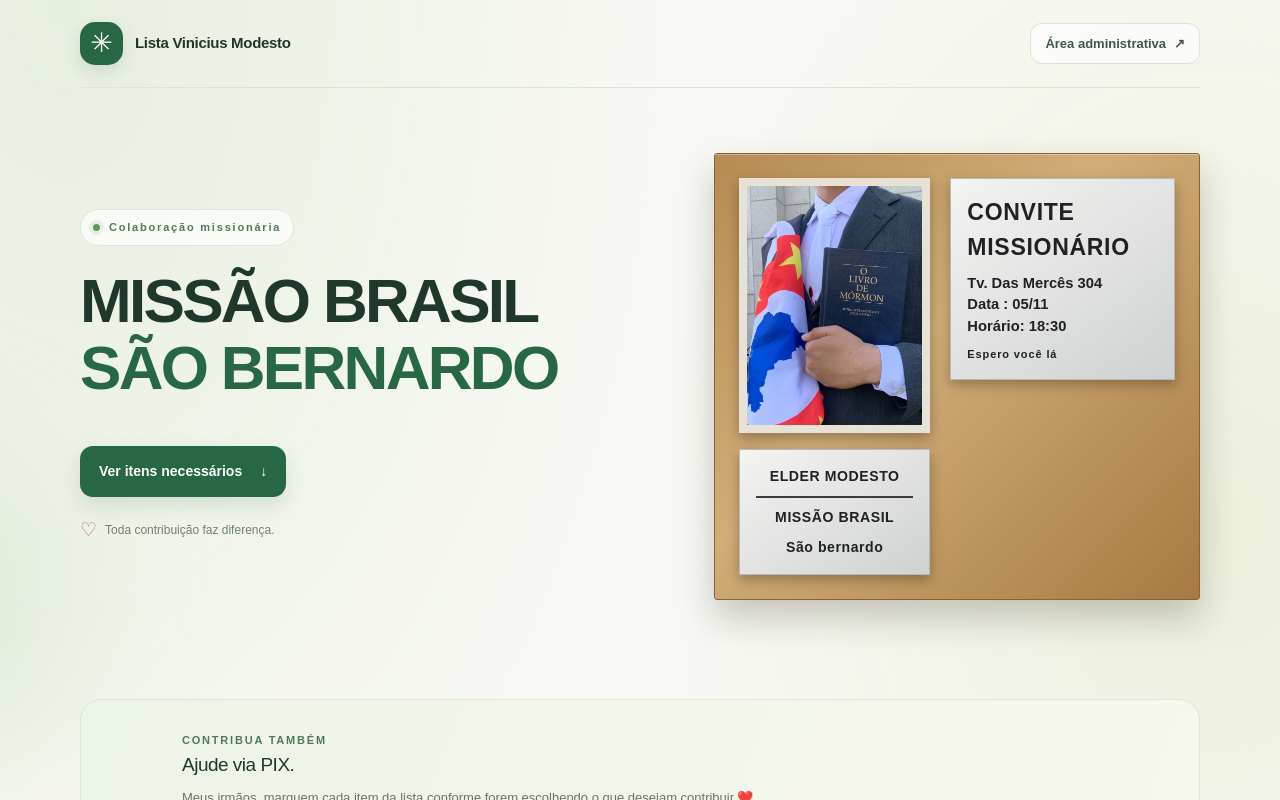
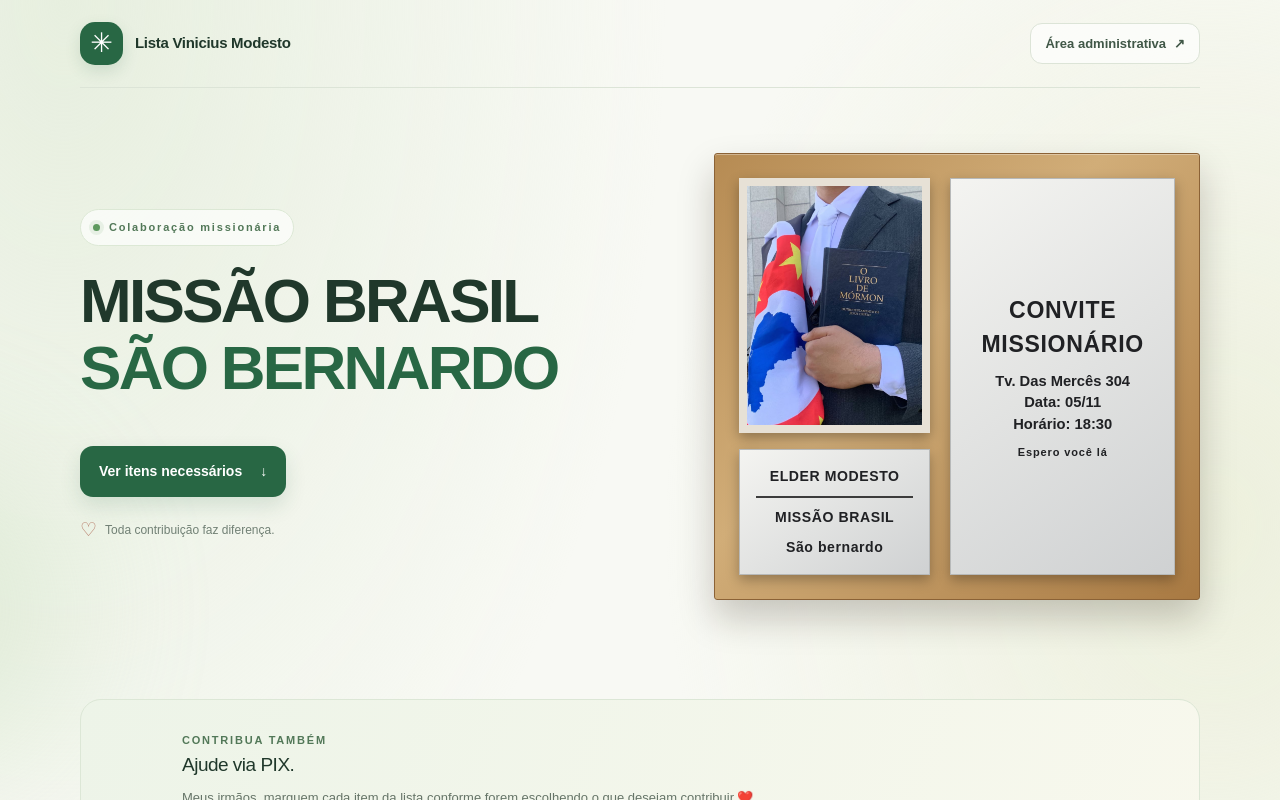
Before and after one commit to Meetch3/missao-lista, a Next.js app: page / in a window 1280 px wide. Shown: the top 800 px of the page. Built offline with nearby package versions, Linux system fonts and the light colour scheme; no server answers; the database is empty.

Commit message:
Adiciona novas coisas tipo cartão de visita

```diff
--- a/app/page.tsx
+++ b/app/page.tsx
@@ -243,18 +243,38 @@ export default function Home() {
             </div>
 
 <div className="mission-board-right">
-              <div className="mission-scripture-plaque">
-                <strong>CONVITE MISSIONÁRIO</strong>
-                <p>
+  <div
+    className="mission-scripture-plaque"
+    style={{
+      display: "flex",
+      flexDirection: "column",
+      alignItems: "center",
+      justifyContent: "center",
+      textAlign: "center",
+      width: "100%",
+      height: "100%",
+      boxSizing: "border-box",
+    }}
+  >
+    <strong style={{ width: "100%", textAlign: "center" }}>
+      CONVITE MISSIONÁRIO
+    </strong>
+
+    <p style={{ width: "100%", textAlign: "center" }}>
       Tv. Das Mercês 304
     </p>
-                <p>
-                  Data : 05/11
+
+    <p style={{ width: "100%", textAlign: "center" }}>
+      Data: 05/11
     </p>
-                <p>
+
+    <p style={{ width: "100%", textAlign: "center" }}>
       Horário: 18:30
     </p>
-                <span>Espero você lá</span>
+
+    <span style={{ width: "100%", textAlign: "center" }}>
+      Espero você lá
+    </span>
   </div>
 </div>
           </div>
```
Lines whose indentation alone changed are shown as unchanged.
